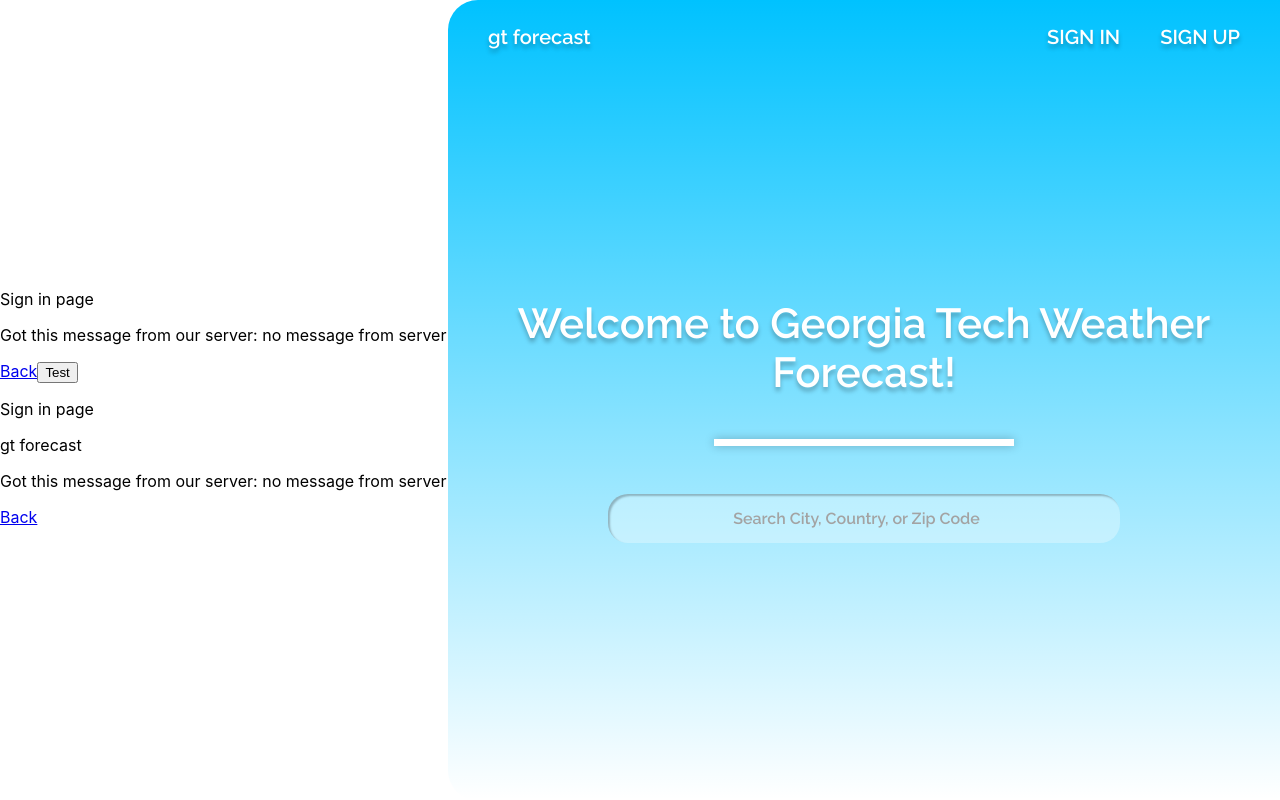
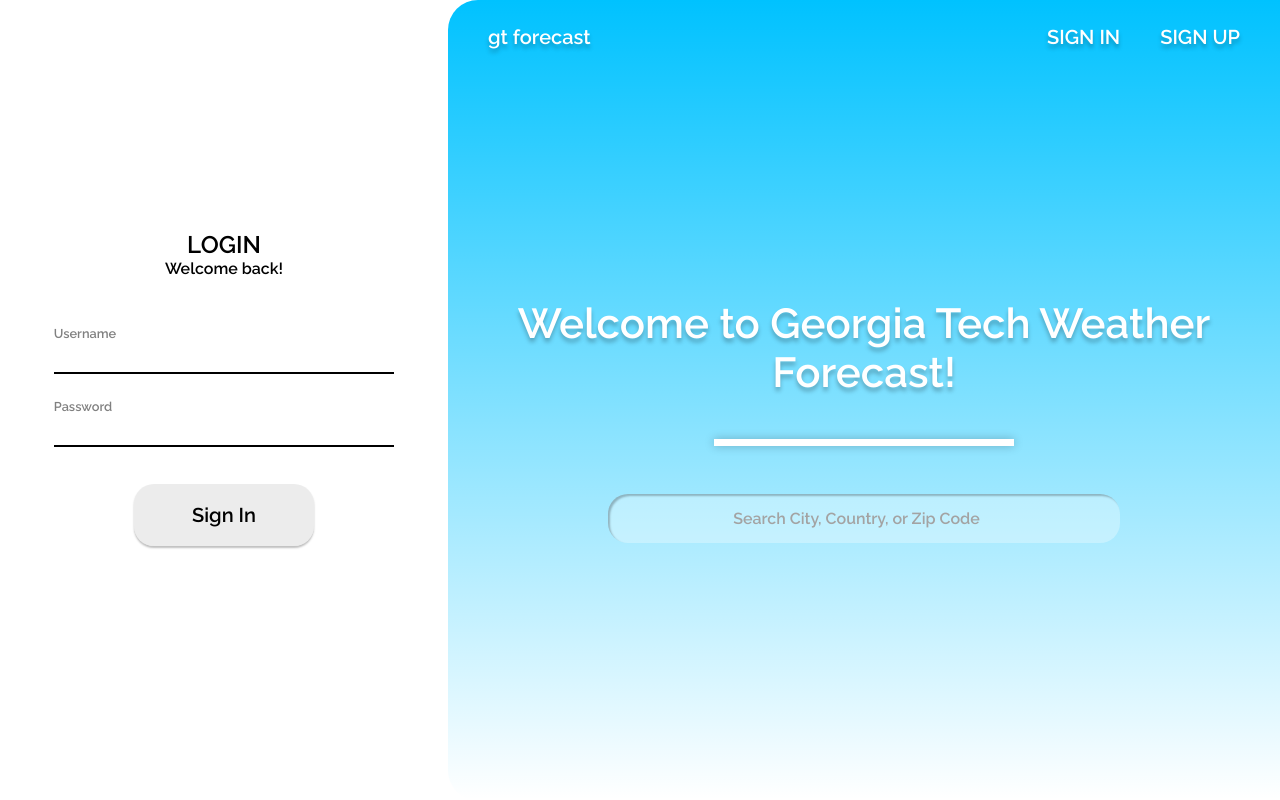
Before and after one commit to GTWeatherForcast/weather-client, a React (Create React App) app: page /login in a window 1280 px wide. Built offline with nearby package versions, Linux system fonts and the light colour scheme; the HTML template or start-up script is replaced by a standard one.

Commit message:
Login page initial styling

```diff
--- a/src/components/sign-in/SignIn.js
+++ b/src/components/sign-in/SignIn.js
@@ -1,51 +1,37 @@
-import axios from "axios";
-import { useState, useEffect } from "react";
-import { LandingCard } from "../landing/Landing";
-import stylesLanding from '../landing/Landing.module.css';
-import styles from "./SignIn.css";
+import styles from '../inputs/FormInput.module.css';
+import "../../App.css";
+import FormInput from '../inputs/FormInput';
 
+// todo: form submission
 export default function SignInPage() {
-  const [messageFromServer, setMessageFromServer] = useState(undefined);
+  // todo: still need to do server-side form validation
+  return (
+    <div className="cardRoot">
+      <h2 className="centerText">LOGIN</h2>
+      <p className="centerText">Welcome back!</p>
 
-  useEffect(() => {
-    // dummy example of how to make a request to our server
-    // note: make sure the server is running on your machine
-    const API_URL = "http://localhost:8080";
-    axios
-      .get(API_URL)
-      .then((response) => {
-        const serverMessage =
-          response?.data?.message || "no message from server";
-        setMessageFromServer(
-          `Got this message from our server: ${serverMessage}`
-        );
-      })
-      .catch((error) => {
-        setMessageFromServer("Error communicating with server");
-        console.error("Error communicating with server", error);
-      });
-  }, []);
+      <form action="" className={`${styles.mainForm}`} onSubmit={(e) => { e.preventDefault() }}>
 
-  const testNow = () => {
-    axios.post('http://localhost:8080/api/v1/sign-in', {
-      message: 'working'
-    }).then((response) => {
-      console.log(response.data.message)
-    }).catch((error) => {
-      console.error('Error communicating with server', error);
-    });
-  }
+        <FormInput
+          type="text"
+          id="username"
+          label="Username"
+          placeholder=""
+        />
 
-  return (
-    <div>
-      <p className={styles.dummyStyle}>Sign in page</p>
-      <p>{messageFromServer || 'communicating with server...'}</p>
-      <a href='/'>Back</a>
-      <button onClick={testNow}>Test</button>
-      <p className={styles.dummyStyle}>Sign in page</p>
-      <p id="logo">gt forecast</p>
-      <p>{messageFromServer || "communicating with server..."}</p>
-      <a href="/">Back</a>
+        <FormInput
+          type="password"
+          id="password"
+          label="Password"
+          placeholder=""
+        />
+
+        <FormInput
+          type="submit"
+          id="signup"
+          value="Sign In"
+        />
+      </form>
     </div>
   );
 }
```
Also changed, not shown: 1 other file (tests, documents, lock files or other folders).
